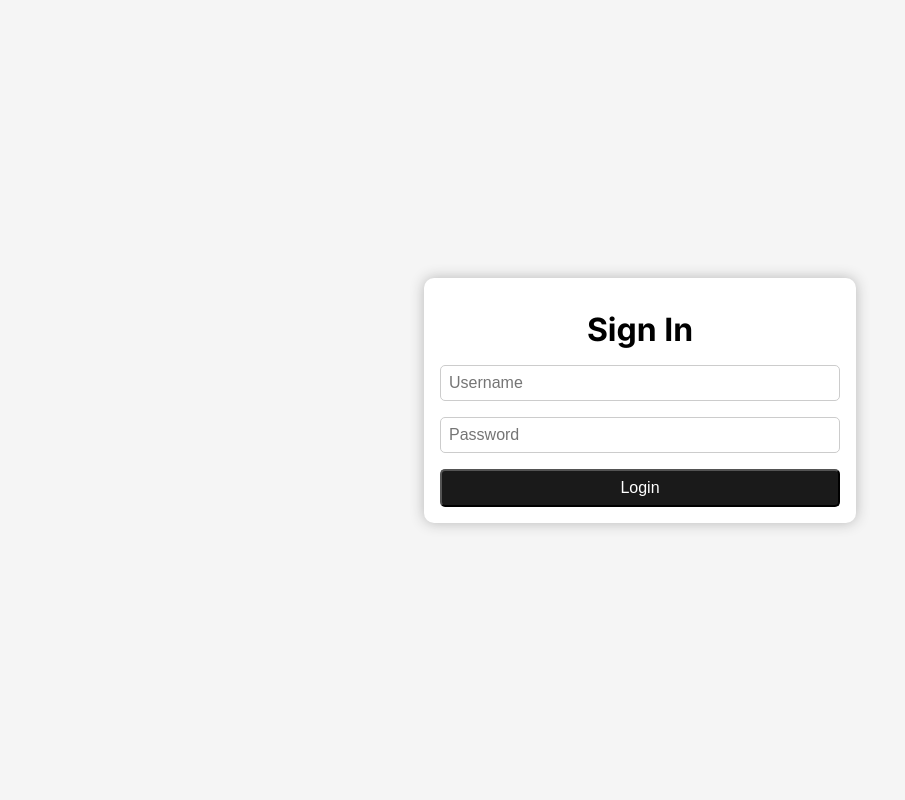
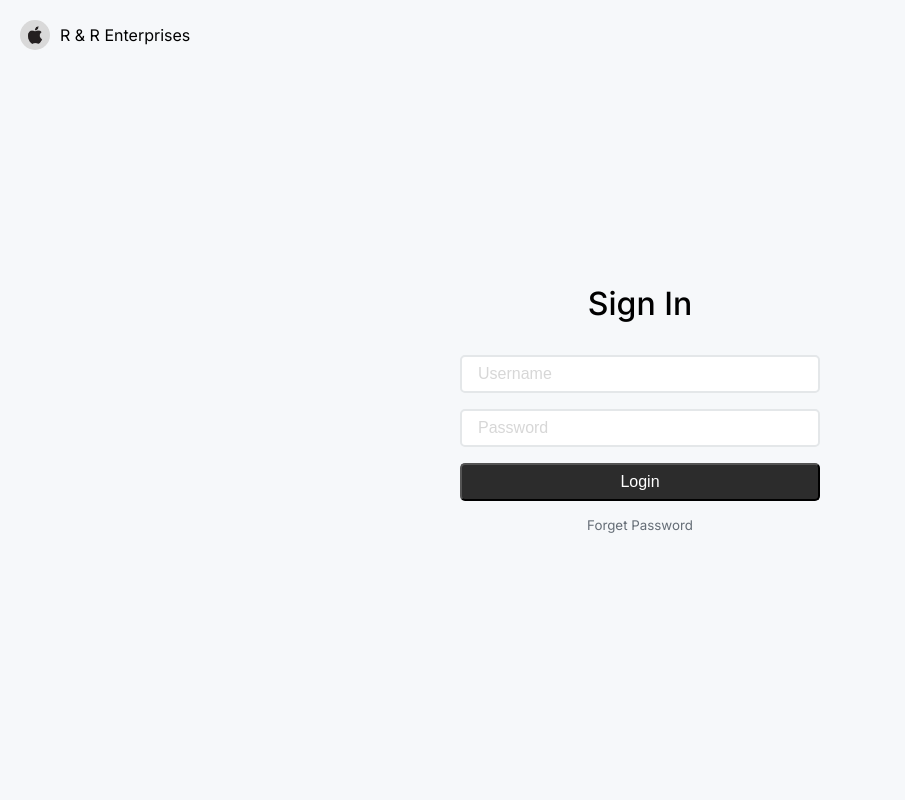
Before and after one commit to abdsha777/invoice-system, a PHP site: page /invoice-system/login.php in a window 1280 px wide. Shown: the whole page, without its empty margins (0-905 px from the left). Run offline with PHP 8.4, Linux system fonts and the light colour scheme.

Commit message:
login page

```diff
--- a/css/login.css
+++ b/css/login.css
@@ -3,20 +3,40 @@
     justify-content: center;
     align-items: center;
     height: 100vh;
-    background-color: whitesmoke;
+    background-color: #F6F8FA;
+    position: relative;
+}
+
+.brand-name{
+    position: absolute;
+    top: 20px;
+    left: 20px;
+    font-size: 16px;
+    margin: 0;
+    display: flex;
+    align-items: center;
+    gap: 10px;
+}
+.brand-name img{
+    width: 30px;
+    height: 30px;
+    background-color: rgb(217, 217, 217);
+    border-radius: 50%;
+    object-fit: cover;
 }
 
 .login-box{
-    background-color: white;
-    padding: 16px;
-    width: 400px;
-    box-shadow: 0px 0px 14px #b6b6b6;
-    border-radius: 10px;
+    /* background-color: white;
+    padding: 16px; */
+    width: 360px;
+    /* box-shadow: 0px 0px 14px #b6b6b6;
+    border-radius: 10px; */
 }
 
 .login-box h1{
-    margin: 16px;
+    margin: 32px;
     text-align: center;
+    font-weight: 500;
 }
 
 .login-form{
@@ -32,29 +52,83 @@
 
 .form-field input{
     width: 100%;
-    padding: 8px;
+    padding: 8px 16px;
     font-size: 16px;
     border-radius: 5px;
-    border: 1px solid rgb(204, 204, 204);
+    border: 2px solid #E4E7E9;
     transition: 400ms border;
 }
+.form-field input::placeholder{
+    color: #d7d7d7;
+}
+
 
 .form-field input:focus{
-    border: 1px solid black;
+    border: 2px solid #218CE8;
     outline: 0;
 }
 
 
 .login-form button{
-    background-color: rgb(26, 26, 26);
+    background-color: #2C2C2C;
     color: white;
     border-radius: 5px;
     padding: 8px;
     font-size: 16px;
     transition: .4s all linear;
+    cursor: pointer;
 }
 .login-form button:hover{
     transform: translateY(-2px);
-    background-color: rgb(47, 47, 47);
+    background-color: rgb(32, 32, 32);
     box-shadow: 0px 0px 8px 0px #9c9c9c;
 }
+
+.forget-pass{
+    margin: 16px;
+    display: flex;
+    justify-content: center;
+    color: #656D76;
+    cursor: pointer;
+}
+
+@keyframes appear {
+    from{
+        scale: 0;
+    }
+    to{
+        scale: 1;
+    }
+}
+
+.modal{
+    animation: appear 0.2s linear;
+    position: absolute;
+    width: 400px;
+    background-color: white;
+    padding: 32px;
+    border-radius: 10px;
+    box-shadow: 0px 1px 8px 1px rgb(164, 164, 164);
+    display: none;
+    flex-direction: column;
+    gap: 10px;
+}
+.modal.active{
+    display: flex;
+}
+.modal p{
+    margin: 0;
+}
+.modal p:first-child{
+    font-weight: bold;
+    margin: 8px 0;
+}
+.modal button{
+    background-color: white;
+    color: #656D76;
+    border: 1px solid #656D76;
+    box-shadow: 0px 0px 5px gray;
+    padding: 8px 16px;
+    border-radius: 5px;
+    width: fit-content;
+}
--- a/login.php
+++ b/login.php
@@ -46,6 +46,7 @@
     ?>
 
     <div class="login-wrapper">
+        <p class="brand-name"> <img src="./img/logo.png" alt=""> R & R Enterprises</p>
         <div class="login-box">
 
             <h1>Sign In</h1>
@@ -60,9 +61,25 @@
                 </div>
                 <button type="submit">Login</button>
             </form>
+            <small class="forget-pass">Forget Password</small>
+        </div>
+
+        <div class="modal">
+            <p>Forgot password</p>
+            <p>Please Contact Joy to reset your password.</p>
+            <button class="close">Cancel</button>
         </div>
     </div>
 
+    <script>
+        document.querySelector('.forget-pass').addEventListener('click',()=>{
+            document.querySelector('.modal').classList.add('active')
+        })
+        document.querySelector('.close').addEventListener('click',()=>{
+            document.querySelector('.modal').classList.remove('active')
+        })
+    </script>
 </body>
 
+
 </html>
```
Also changed, not shown: img/logo.png (added).
